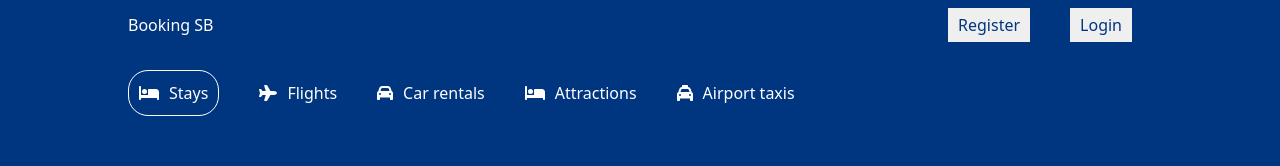
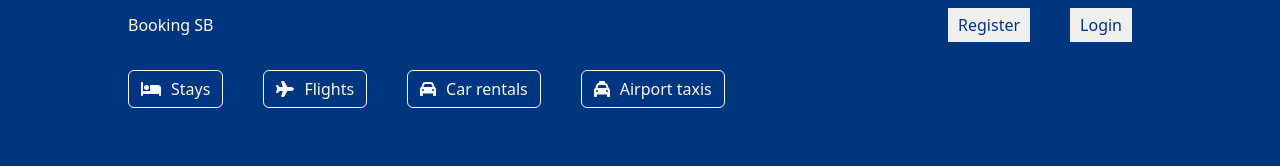
Before and after one commit to SebastianBabinski1/Booking, a React (Create React App) app in the folder client/booking/: page / in a window 1280 px wide. Shown: the top 166 px of the page. Built offline with nearby package versions, Linux system fonts and the light colour scheme; no server answers.

Commit message:
Feature: added popovers on buttons in header

```diff
--- a/client/booking/src/pages/components/Header/Header.jsx
+++ b/client/booking/src/pages/components/Header/Header.jsx
@@ -5,6 +5,31 @@ import "react-date-range/dist/theme/default.css";
 import { FontAwesomeIcon } from "@fortawesome/react-fontawesome";
 import { headerItems } from "./headerItems";
 import ListHeaderContent from "./ListHeaderContent/ListHeaderContent";
+
+import Button from "react-bootstrap/Button";
+import OverlayTrigger from "react-bootstrap/OverlayTrigger";
+import Popover from "react-bootstrap/Popover";
+
+const PopoverPositionedExample = ({ item }) => {
+  return (
+    <>
+      <OverlayTrigger
+        trigger="click"
+        placement={"bottom"}
+        overlay={
+          <Popover id={`popover-positioned-bottom`}>
+            <Popover.Body>{item.description}</Popover.Body>
+          </Popover>
+        }
+      >
+        <Button variant="outline-light">
+          <FontAwesomeIcon icon={item.icon} />
+          <span className={styles.buttonText}>{item.text}</span>
+        </Button>
+      </OverlayTrigger>
+    </>
+  );
+};
 
 const Header = ({ type }) => {
   return (
@@ -16,12 +41,8 @@ const Header = ({ type }) => {
       >
         <div className={styles.itemsContainer}>
           {headerItems.map((item, index) => (
-            <div
-              key={index}
-              className={`${styles.item} ${index === 0 && styles.active}`}
-            >
-              <FontAwesomeIcon icon={item.icon} />
-              <span>{item.text}</span>
+            <div key={index} className={styles.item}>
+              <PopoverPositionedExample item={item} />
             </div>
           ))}
         </div>
--- a/client/booking/src/pages/components/Header/Header.module.scss
+++ b/client/booking/src/pages/components/Header/Header.module.scss
@@ -28,14 +28,15 @@
   margin-bottom: 50px;
 }
 
-.item {
-  display: flex;
-  align-items: center;
-  gap: 10px;
+// .item {
+//   display: flex;
+//   align-items: center;
+//   gap: 10px;
+//   padding: 10px;
+//   border: 1px solid $defaultBlue;
+//   border-radius: 20px;
+// }
+
+.buttonText {
+  margin-left: 10px;
 }
-
-.active {
-  border: 1px solid white;
-  padding: 10px;
-  border-radius: 20px;
-}
--- a/client/booking/src/pages/components/Header/headerItems.js
+++ b/client/booking/src/pages/components/Header/headerItems.js
@@ -8,9 +8,26 @@ import {
 } from "@fortawesome/free-solid-svg-icons";
 
 export const headerItems = [
-  { icon: faBed, text: "Stays" },
-  { icon: faPlane, text: "Flights" },
-  { icon: faCar, text: "Car rentals" },
-  { icon: faBed, text: "Attractions" },
-  { icon: faTaxi, text: "Airport taxis" },
+  {
+    icon: faBed,
+    text: "Stays",
+    description: "Book one of the apartments and start your dream vacation!",
+  },
+  {
+    icon: faPlane,
+    text: "Flights",
+    description: "Check possible flights to your hotel",
+  },
+  {
+    icon: faCar,
+    text: "Car rentals",
+    description:
+      "We offer 10% discount for car rental in every hotel, which offers this service",
+  },
+  {
+    icon: faTaxi,
+    text: "Airport taxis",
+    description:
+      "Book a taxi for your arrival time and enjoy the peace of mind of your journey",
+  },
 ];
```
